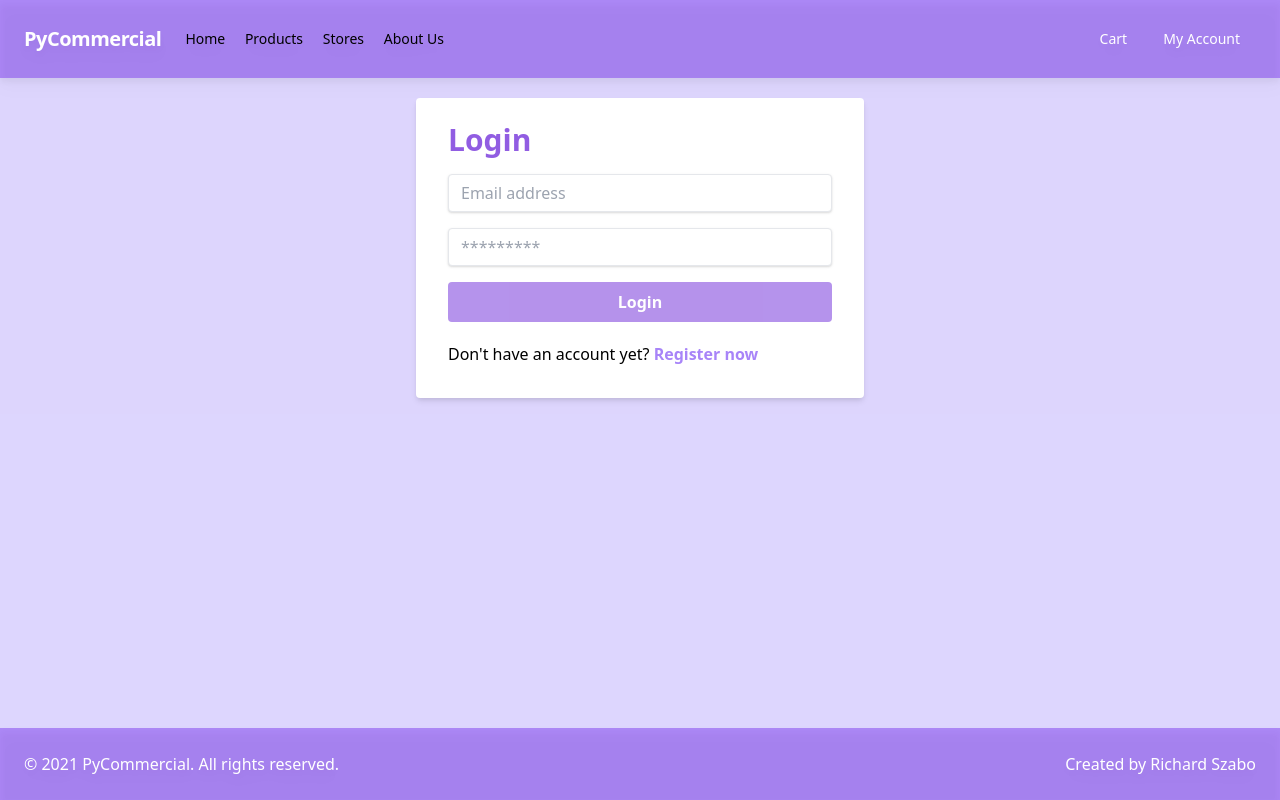
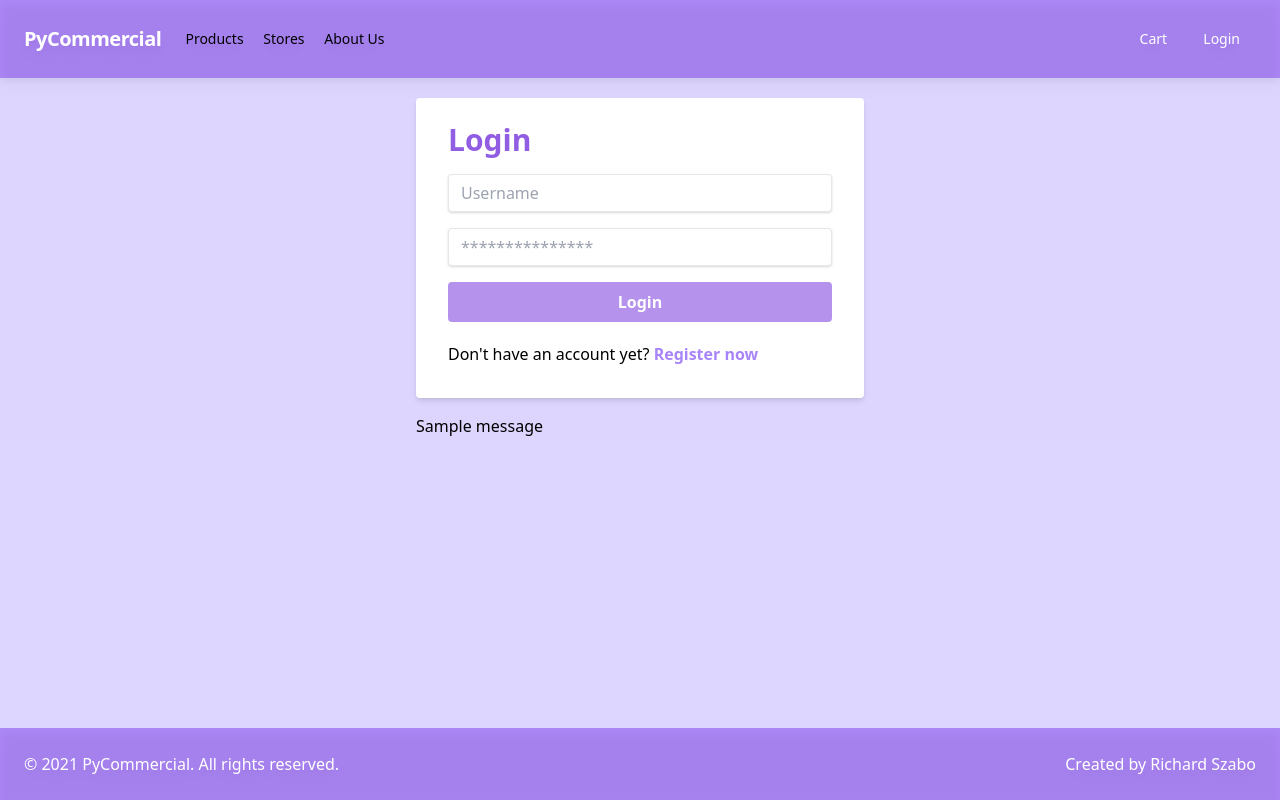
Before and after one commit to Riyomi/PyCommercial, a Django app: a page that uses templates/base.html in a window 1280 px wide. Run offline with Django 3.2, Linux system fonts and the light colour scheme; tables that the repository leaves empty hold one stand-in row (values such as "Sample post"); one stand-in notice (Sample message) is shown; style sheets or scripts are compiled from the project's sources.

Commit message:
Login and page restrictions

```diff
--- a/templates/base.html
+++ b/templates/base.html
@@ -14,7 +14,7 @@
 <div class="flex flex-col min-h-screen m-auto bg-purple-200">
     <nav class="flex items-center justify-between flex-wrap bg-purple-600 bg-opacity-50 p-6 filter drop-shadow-lg">
         <div class="flex items-center flex-shrink-0 text-white mr-6">
-            <span class="font-semibold text-xl tracking-tight">PyCommercial</span>
+            <span class="font-semibold text-xl tracking-tight"><a href="{% url 'users:index' %}">PyCommercial</a></span>
         </div>
         <div class="block lg:hidden">
             <button class="flex items-center px-3 py-2 border rounded text-teal-200 border-teal-400 hover:text-white hover:border-white">
@@ -26,10 +26,6 @@
         </div>
         <div class="w-full block flex-grow lg:flex lg:items-center lg:w-auto">
             <div class="text-sm lg:flex-grow">
-                <a href="{% url 'users:index' %}"
-                   class="block mt-4 lg:inline-block lg:mt-0 text-teal-200 hover:text-white mr-4">
-                    Home
-                </a>
                 <a href="#"
                    class="block mt-4 lg:inline-block lg:mt-0 text-teal-200 hover:text-white mr-4">
                     Products
@@ -46,10 +42,22 @@
             <div>
                 <a href="#"
                    class="inline-block text-sm px-4 py-2 leading-none text-white hover:text-teal-500 mt-4 lg:mt-0">Cart</a>
-                <a href="{% url 'users:login' %}"
-                   class="inline-block text-sm px-4 py-2 leading-none text-white hover:text-teal-500 mt-4 lg:mt-0">My
-                    Account</a>
 
+                {% if request.user.is_authenticated %}
+                    <a href="{% url 'users:profile' %}"
+                       class="inline-block text-sm px-4 py-2 leading-none text-white hover:text-teal-500 mt-4 lg:mt-0">
+                        {{ request.user }}
+                    </a>
+                    <a href="{% url 'users:logout' %}"
+                       class="inline-block text-sm px-4 py-2 leading-none text-white hover:text-teal-500 mt-4 lg:mt-0">
+                        Logout
+                    </a>
+                {% else %}
+                    <a href="{% url 'users:login' %}"
+                       class="inline-block text-sm px-4 py-2 leading-none text-white hover:text-teal-500 mt-4 lg:mt-0">
+                        Login
+                    </a>
+                {% endif %}
             </div>
         </div>
     </nav>
--- /dev/null
+++ b/users/decorators.py
@@ -0,0 +1,11 @@
+from django.shortcuts import redirect
+
+
+def unauthenticated_user(view_function):
+    def wrapper_function(request, *args, **kwargs):
+        if request.user.is_authenticated:
+            return redirect('/home/')
+        else:
+            return view_function(request, *args, **kwargs)
+
+    return wrapper_function
--- a/users/templates/users/login.html
+++ b/users/templates/users/login.html
@@ -9,11 +9,11 @@
             <p class="block text-purple-700 opacity-75 font-bold text-3xl mb-4">Login</p>
 
             <div class="fieldWrapper mb-4">
-                <input type="email" name="Email" placeholder="Email address" class="myinputfield">
+                <input type="text" name="username" placeholder="Username" class="myinputfield">
             </div>
 
             <div class="fieldWrapper mb-4">
-                <input type="password" name="Password" placeholder="*********" class="myinputfield">
+                <input type="password" name="password" placeholder="***************" class="myinputfield">
             </div>
 
             <div class="flex">
@@ -25,6 +25,11 @@
                 <span>Don't have an account yet? </span><a href="{% url 'users:register' %}"
                                                            class="text-purple-500 opacity-75 font-bold">Register now</a>
             </div>
+
         </form>
+
+        {% for message in messages %}
+            <p id="{{ message }}">{{ message }}</p>
+        {% endfor %}
     </div>
 {% endblock content %}
--- a/users/urls.py
+++ b/users/urls.py
@@ -8,4 +8,6 @@ urlpatterns = [
     path('register', views.registerPage, name='register'),
     path('login', views.loginPage, name='login'),
     path('success', views.successPage, name='success'),
+    path('profile', views.profilePage, name='profile'),
+    path('logout', views.logoutUser, name='logout')
 ]
--- a/users/views.py
+++ b/users/views.py
@@ -1,6 +1,8 @@
 from django.shortcuts import render, redirect
 from django.contrib import messages
 from django.contrib.auth import authenticate, login, logout
+from django.contrib.auth.decorators import login_required
+from .decorators import unauthenticated_user
 
 from .forms import UserForm, CustomerForm
 
@@ -9,6 +11,7 @@ def index(request):
     return render(request, 'users/index.html')
 
 
+@unauthenticated_user
 def registerPage(request):
     if request.method == 'POST':
         user_form = UserForm(request.POST)
@@ -36,12 +39,26 @@ def registerPage(request):
     return render(request, 'users/register.html', context)
 
 
+@unauthenticated_user
 def loginPage(request):
     if request.method == 'POST':
-        request.POST.get('username')
-        request.POST.get('username')
+        username = request.POST.get('username')
+        password = request.POST.get('password')
+
+        user = authenticate(request, username=username, password=password)
+
+        if user is not None:
+            login(request, user)
+            return redirect('/home/profile')
+        else:
+            messages.info(request, 'Username or password is incorrect')
 
     return render(request, 'users/login.html')
+
+
+def logoutUser(request):
+    logout(request)
+    return redirect('users:login')
 
 
 def successPage(request):
@@ -51,6 +68,11 @@ def successPage(request):
     return render(request, 'users/success.html')
 
 
+@login_required(login_url='users:login')
+def profilePage(request):
+    return render(request, 'users/profile.html')
+
+
 def setplaceholders(form):
     for field in form.fields:
         form.fields[field].widget.attrs['placeholder'] = form.fields[field].label
```
Also changed, not shown: users/templates/users/profile.html (added, +9 -0 lines).
